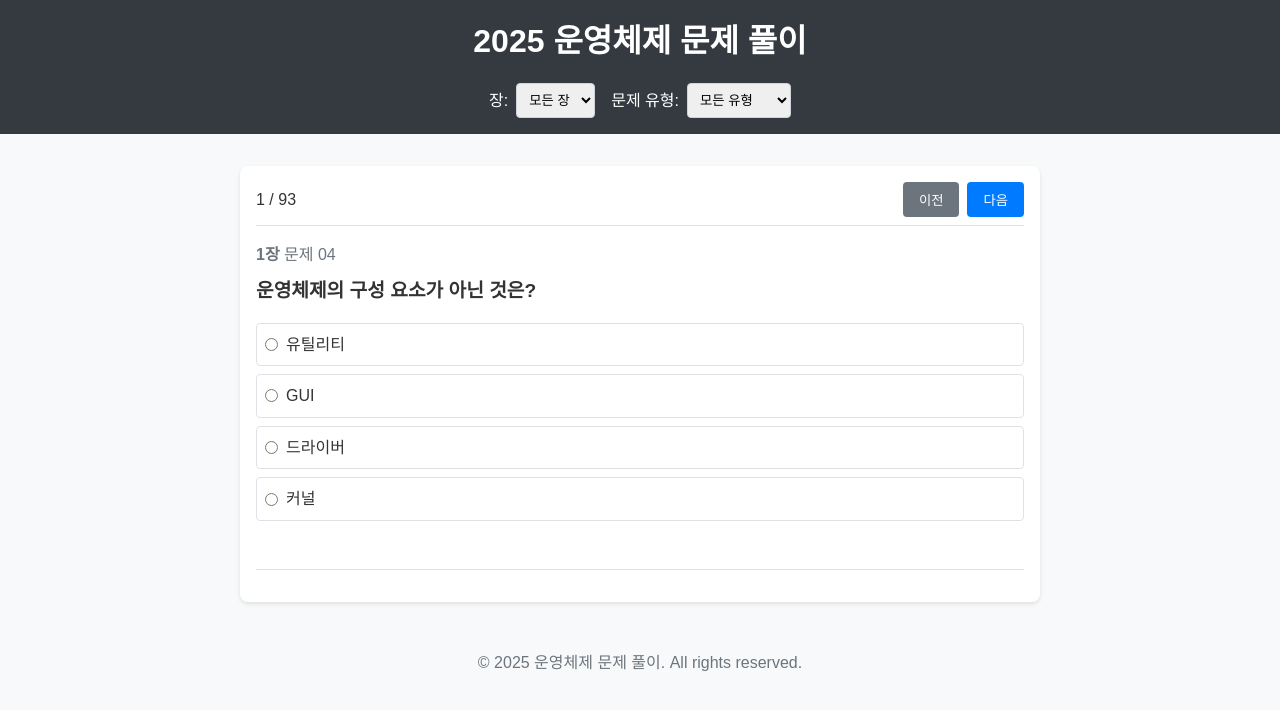
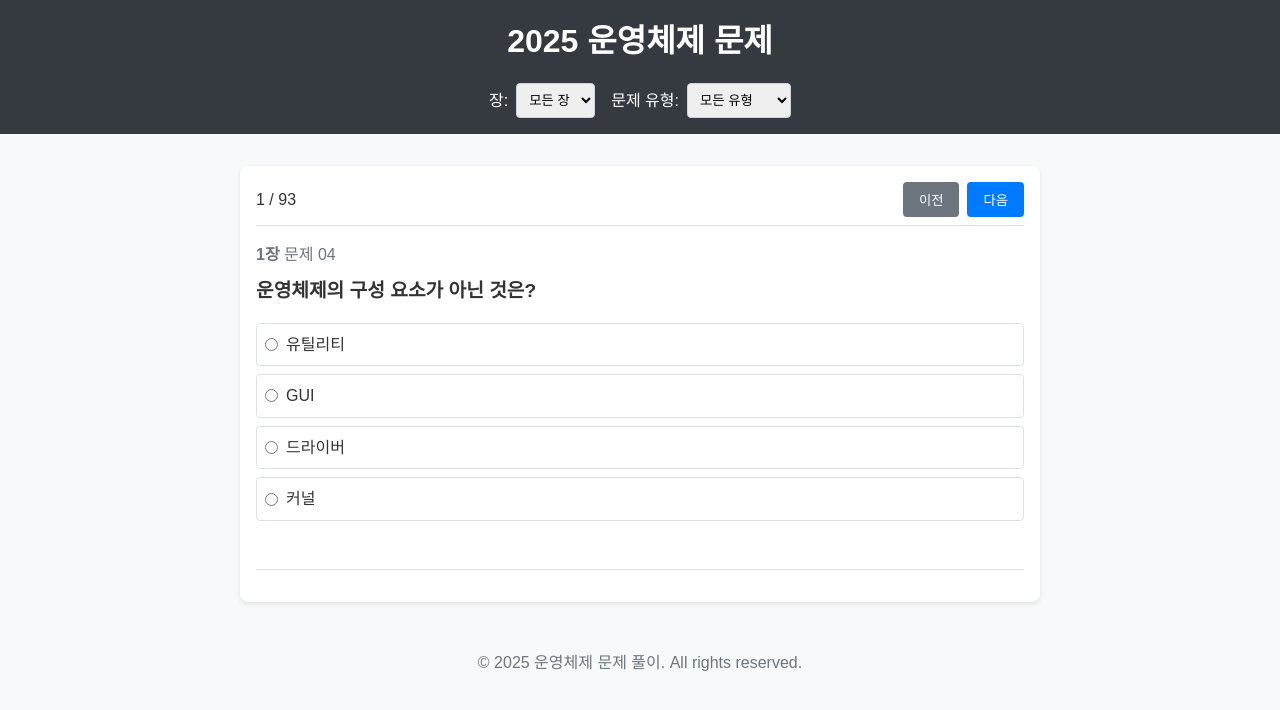
Before and after one commit to kalnal0928/operating_system, a plain HTML site: page index.html in a window 1280 px wide. Drawn offline with Linux system fonts and the light colour scheme.

Commit message:
제목 변경경

```diff
--- a/index.html
+++ b/index.html
@@ -3,12 +3,12 @@
 <head>
     <meta charset="UTF-8">
     <meta name="viewport" content="width=device-width, initial-scale=1.0">
-    <title>2025 운영체제 문제 풀이</title>
+    <title>2025 운영체제 문제 </title>
     <link rel="stylesheet" href="assets/css/style.css">
 </head>
 <body>
     <header>
-        <h1>2025 운영체제 문제 풀이</h1>
+        <h1>2025 운영체제 문제 </h1>
         <nav>
             <div class="filters">
                 <div class="filter-group">
```
